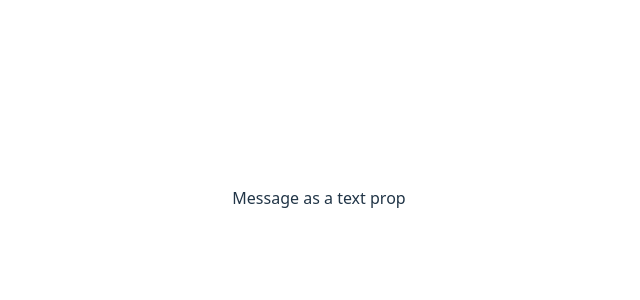
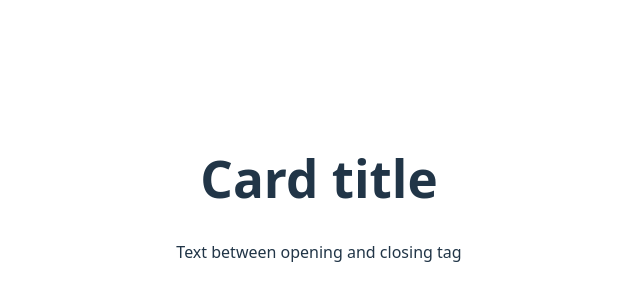
Before and after one commit to AlonKo68/my-react-modules, a React (Vite) app: page / in a window 1280 px wide. Shown: the part 202-502 px from the top of the page, without its empty margins (321-961 px from the left). Built offline with nearby package versions, Linux system fonts and the light colour scheme.

Commit message:
change App.jsx, Product.jsx

```diff
--- a/src/components/App.jsx
+++ b/src/components/App.jsx
@@ -139,21 +139,22 @@ import './App.css'
 
 //  9.  Властивість props.children
 import Card from './Product';
+
+// const App = () => {
+//  return (
+//     <>
+//       <Card text="Message as a text prop" />
+//     </>
+//   )
+// }
+// export default App;
+
 const App = () => {
- return (
-    <>
-      <Card text="Message as a text prop" />
-    </>
+  return (
+  <Card>
+	  <h1>Card title</h1>
+	  <p>Text between opening and closing tag</p>
+  </Card >
   )
 }
 export default App;
-
-// const App = () => {
-//   return (
-//   <Card>
-// 	  <h1>Card title</h1>
-// 	  <p>Text between opening and closing tag</p>
-//   </Card >
-//   )
-// }
-// export default App;
--- a/src/components/Product.jsx
+++ b/src/components/Product.jsx
@@ -141,12 +141,12 @@
 // export default BookList;
 
 //  9.  Властивість props.children
-const Card = ({ text }) => {
-  return <div>{text}</div>;
+// const Card = ({ text }) => {
+//   return <div>{text}</div>;
+// };
+// export default Card;
+
+const Card = ({ children }) => {
+  return <div>{children}</div>;
 };
 export default Card;
-
-// const Card = ({ children }) => {
-//   return <div>{children}</div>;
-// };
-// export default Card;
```
